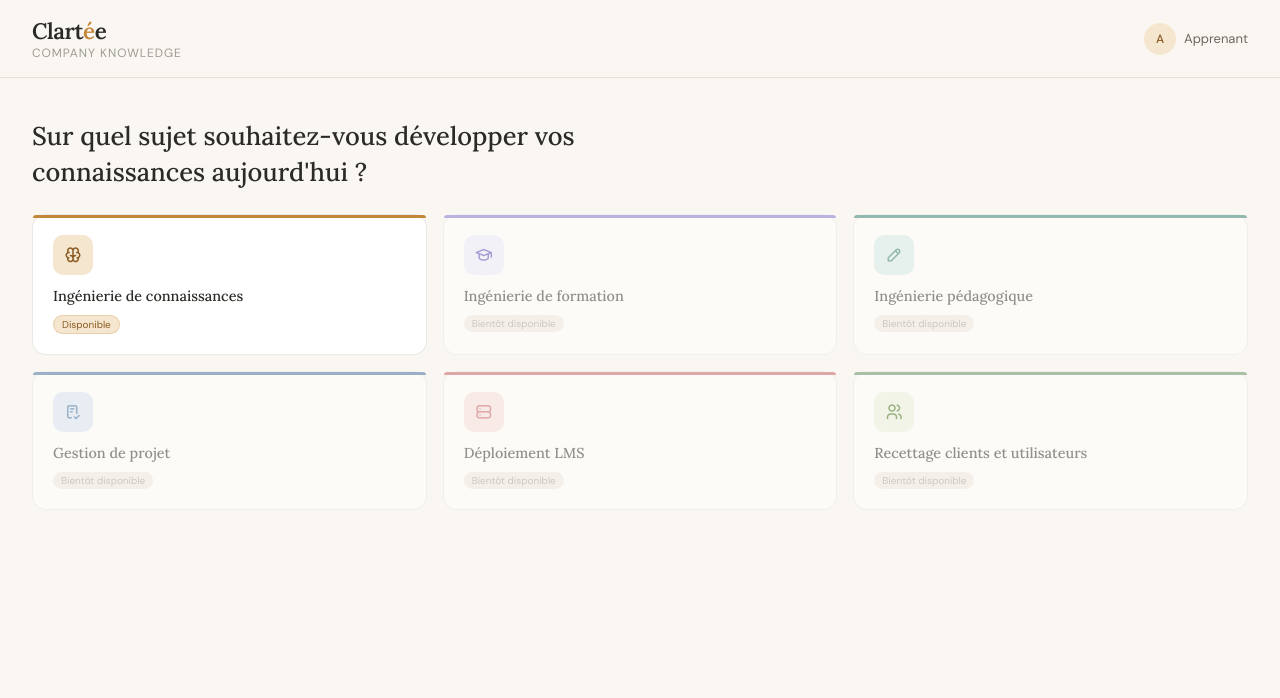
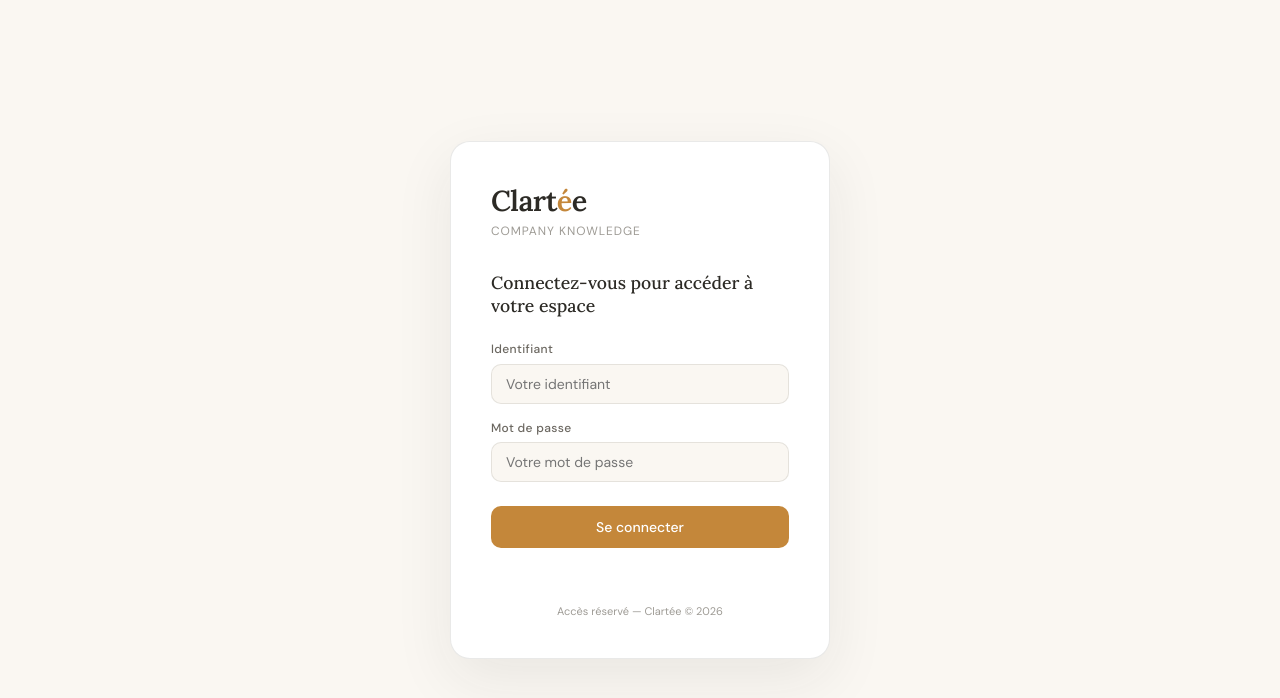
Before and after one commit to clartee31/clartee-backend, a website: page index.html in a window 1280 px wide. Drawn offline with nearby package versions, Linux system fonts and the light colour scheme.

Commit message:
page de login

```diff
--- a/index.html
+++ b/index.html
@@ -136,9 +136,47 @@
     .send-btn{width:40px;height:40px;border-radius:10px;background:var(--c-gold);border:none;color:white;cursor:pointer;display:flex;align-items:center;justify-content:center;font-size:16px;transition:background .15s;flex-shrink:0;}
     .send-btn:hover{background:var(--c-gold-dark);}.send-btn:disabled{background:var(--c-warm);cursor:not-allowed;}
     .map-update-banner{background:#EAF5F2;border:1px solid var(--c-teal);border-radius:10px;padding:8px 12px;font-size:12px;color:var(--c-teal);display:flex;align-items:center;gap:8px;margin-top:8px;cursor:pointer;}
+
+    /* LOGIN */
+    .login-overlay { position:fixed; top:0; left:0; right:0; bottom:0; background:var(--c-cream); z-index:1000; display:flex; align-items:center; justify-content:center; }
+    .login-box { background:white; border:1px solid var(--c-border); border-radius:20px; padding:2.5rem; width:100%; max-width:380px; box-shadow:0 20px 60px rgba(44,42,37,0.08); }
+    .login-logo { font-family:var(--font-display); font-size:1.8rem; font-weight:600; letter-spacing:-0.02em; margin-bottom:0.25rem; }
+    .login-logo span { color:var(--c-gold); }
+    .login-tagline { font-size:12px; color:var(--c-text-light); letter-spacing:0.08em; text-transform:uppercase; margin-bottom:2rem; }
+    .login-title { font-family:var(--font-display); font-size:1.1rem; font-weight:500; margin-bottom:1.5rem; color:var(--c-text); }
+    .login-field { margin-bottom:1rem; }
+    .login-label { display:block; font-size:12px; font-weight:500; color:var(--c-text-mid); margin-bottom:0.4rem; letter-spacing:0.03em; }
+    .login-input { width:100%; padding:10px 14px; border:1px solid var(--c-border); border-radius:10px; font-size:14px; font-family:var(--font-body); outline:none; background:var(--c-cream); color:var(--c-text); transition:border-color .15s; }
+    .login-input:focus { border-color:var(--c-gold); }
+    .login-btn { width:100%; padding:12px; border-radius:10px; background:var(--c-gold); color:white; border:none; font-size:14px; font-family:var(--font-body); font-weight:500; cursor:pointer; transition:background .15s; margin-top:0.5rem; }
+    .login-btn:hover { background:var(--c-gold-dark); }
+    .login-btn:disabled { background:var(--c-warm); cursor:not-allowed; }
+    .login-error { font-size:13px; color:var(--c-rose); margin-top:0.75rem; text-align:center; min-height:20px; }
+    .login-footer { font-size:11px; color:var(--c-text-light); text-align:center; margin-top:1.5rem; }
   </style>
 </head>
 <body>
+
+  <!-- LOGIN OVERLAY -->
+  <div class="login-overlay" id="loginOverlay">
+    <div class="login-box">
+      <div class="login-logo">Clart<span>é</span>e</div>
+      <div class="login-tagline">Company knowledge</div>
+      <div class="login-title">Connectez-vous pour accéder à votre espace</div>
+      <div class="login-field">
+        <label class="login-label" for="loginInput">Identifiant</label>
+        <input class="login-input" id="loginInput" type="text" placeholder="Votre identifiant" autocomplete="username" onkeydown="handleLoginKey(event)">
+      </div>
+      <div class="login-field">
+        <label class="login-label" for="passwordInput">Mot de passe</label>
+        <input class="login-input" id="passwordInput" type="password" placeholder="Votre mot de passe" autocomplete="current-password" onkeydown="handleLoginKey(event)">
+      </div>
+      <button class="login-btn" id="loginBtn" onclick="doLogin()">Se connecter</button>
+      <div class="login-error" id="loginError"></div>
+      <div class="login-footer">Accès réservé — Clartée © 2026</div>
+    </div>
+  </div>
+
   <nav class="nav">
     <div><div class="nav-logo">Clart<span>é</span>e</div><div class="nav-sub">Company knowledge</div></div>
     <div class="nav-user"><div class="nav-avatar">A</div><span>Apprenant</span></div>
@@ -194,6 +232,39 @@
 
   <script src="https://cdn.jsdelivr.net/npm/marked/marked.min.js"></script>
   <script>
+
+    const BACKEND_LOGIN = 'https://clartee-backend-clartee-s-projects.vercel.app/api/login';
+    let currentUser = null;
+
+    async function doLogin() {
+      const login = document.getElementById('loginInput').value.trim();
+      const password = document.getElementById('passwordInput').value;
+      const btn = document.getElementById('loginBtn');
+      const err = document.getElementById('loginError');
+      if (!login || !password) { err.textContent = 'Veuillez remplir tous les champs.'; return; }
+      btn.disabled = true; btn.textContent = 'Connexion...'; err.textContent = '';
+      try {
+        const res = await fetch(BACKEND_LOGIN, {
+          method: 'POST',
+          headers: { 'Content-Type': 'application/json' },
+          body: JSON.stringify({ login, password })
+        });
+        const data = await res.json();
+        if (!res.ok) { err.textContent = data.error || 'Identifiants incorrects.'; btn.disabled = false; btn.textContent = 'Se connecter'; return; }
+        currentUser = data;
+        document.getElementById('loginOverlay').style.display = 'none';
+        document.querySelector('.nav-avatar').textContent = data.prenom.charAt(0).toUpperCase();
+        document.querySelector('.nav-user span').textContent = data.prenom;
+      } catch(e) {
+        err.textContent = 'Erreur de connexion. Réessayez.';
+        btn.disabled = false; btn.textContent = 'Se connecter';
+      }
+    }
+
+    function handleLoginKey(e) {
+      if (e.key === 'Enter') doLogin();
+    }
+
     const BACKEND='https://clartee-backend-clartee-s-projects.vercel.app/api/chat';
     const THEMES={
       concepts:{label:'Concepts & Théories',color:'gold',domain:'concepts',theme:'theories',nodes:[
```
Also changed, not shown: api/login.js (added, +24 -0 lines), users.js (added, +10 -0 lines).
